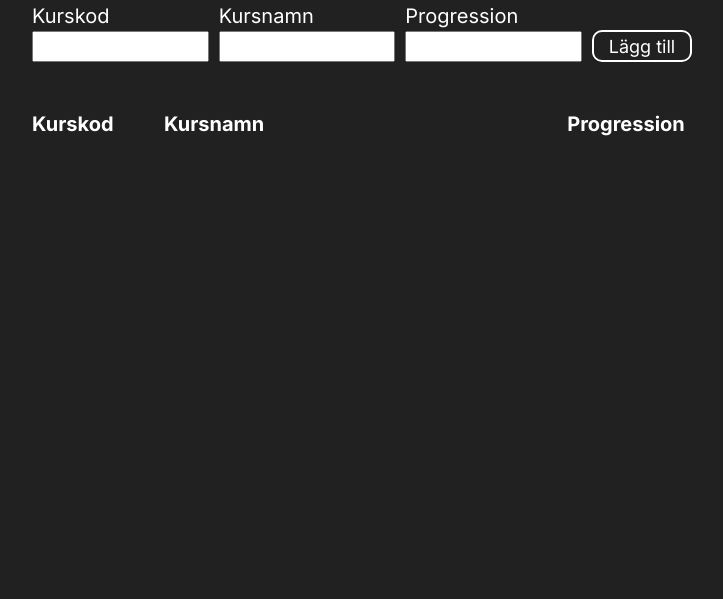
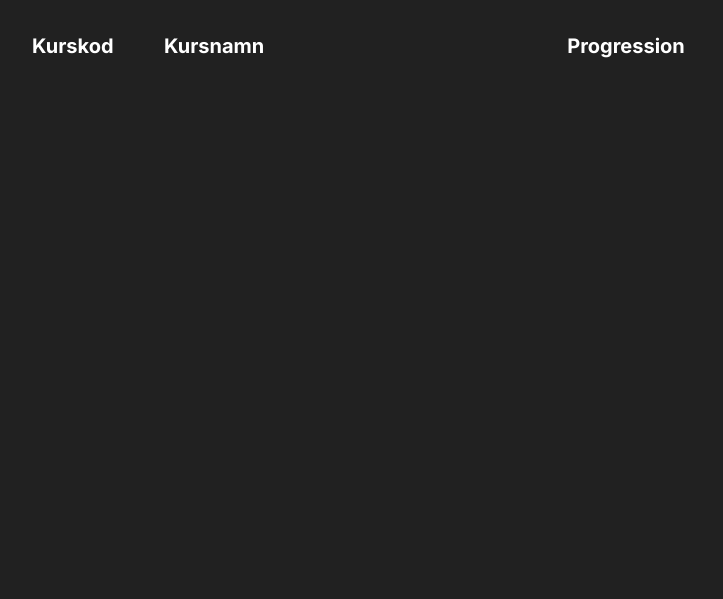
Before and after one commit to RobinHawiz/DT207G-moment1-frontend, a website built with Vite: page src/pages/index.html in a window 1280 px wide. Shown: the part 201-800 px from the top of the page, without its empty margins (278-1001 px from the left). Built offline with nearby package versions, Linux system fonts and the light colour scheme; no server answers.

Commit message:
🔥 feat(html): remove course form and related logic from homepage
Removed the form from index.html and corresponding validation/submission logic from main.ts. Form handling will be delegated to a separate page.

```diff
--- a/src/pages/index.html
+++ b/src/pages/index.html
@@ -23,25 +23,6 @@
   <body>
     <main>
       <h1>Ramschema</h1>
-      <form>
-        <div class="label-input-container">
-          <label>
-            Kurskod
-            <input id="course-code" type="text" required />
-          </label>
-          <label>
-            Kursnamn
-            <input id="course-name" type="text" required />
-          </label>
-          <label>
-            Progression
-            <input id="progression" type="text" required />
-          </label>
-        </div>
-        <div class="button-wrapper">
-          <button>Lägg till</button>
-        </div>
-      </form>
       <table>
         <thead>
           <tr>
--- a/src/ts/main.ts
+++ b/src/ts/main.ts
@@ -5,9 +5,6 @@ import { ICourseInfo } from "@ts/ICourseInfo";
 // Functions
 import { fetchData } from "@ts/fetch-data";
 import { displayDataList } from "@ts/display-data";
-import { initFormValidation } from "@ts/validate-form";
-import { processFormData } from "./process-form-data";
-
 async function main(): Promise<void> {
   const data: Array<ICourseInfo> = await fetchData<Array<ICourseInfo>>(
     "http://localhost:4000/courses/",
@@ -16,7 +13,6 @@ async function main(): Promise<void> {
     }
   );
   displayDataList(data);
-  initFormValidation(processFormData);
 }
 
 main();
```
